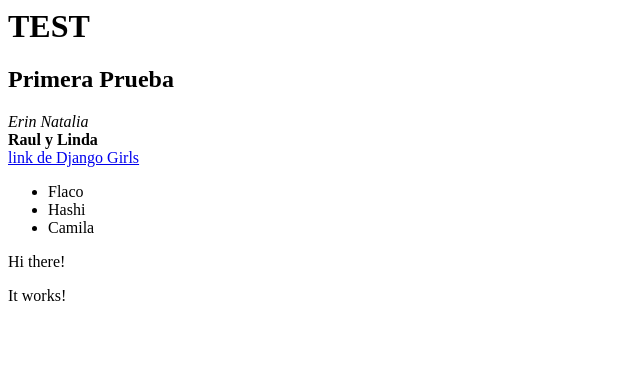
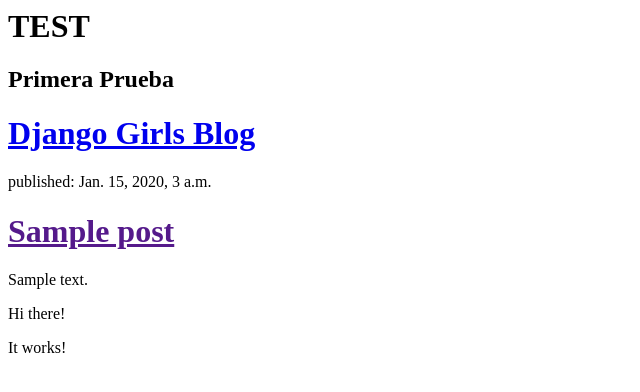
Before and after one commit to linda-gallegos/my-first-blog, a Django app: template blog/templates/blog/post_list.html in a window 1280 px wide. Shown: the top 392 px of the page, without its empty margins (0-640 px from the left). Run offline with Django 3.2, Linux system fonts and the light colour scheme; the template is opened without the code that fills it: values that come from a table or form of the project are taken from there, others are empty; tables that the repository leaves empty hold one stand-in row (values such as "Sample post").

Commit message:
Modified templates to display posts from database.

```diff
--- a/blog/templates/blog/post_list.html
+++ b/blog/templates/blog/post_list.html
@@ -6,11 +6,16 @@
     	<h1>TEST</h1>
     	<h2>Primera Prueba</h2>
     	<div>
-    	<em>Erin Natalia</em> <br />
-    	<strong>Raul y Linda</strong> <br />
-    	<a href="http://djangogirls.org">link de Django Girls</a> <br />
-    	<ul><li>Flaco</li><li>Hashi</li><li>Camila</ul>
-    	</div>
+    <h1><a href="/">Django Girls Blog</a></h1>
+</div>
+
+{% for post in posts %}
+    <div>
+        <p>published: {{ post.published_date }}</p>
+        <h1><a href="">{{ post.title }}</a></h1>
+        <p>{{ post.text|linebreaks }}</p>
+    </div>
+{% endfor %}
         <p>Hi there!</p>
         <p>It works!</p>
     </body>
--- a/blog/views.py
+++ b/blog/views.py
@@ -1,4 +1,7 @@
 from django.shortcuts import render
+from django.utils import timezone
+from .models import Post
 
 def post_list(request):
-    return render(request, 'blog/post_list.html', {})
+    posts = Post.objects.filter(published_date__lte=timezone.now()).order_by('published_date')
+    return render(request, 'blog/post_list.html', {'posts': posts})
```
